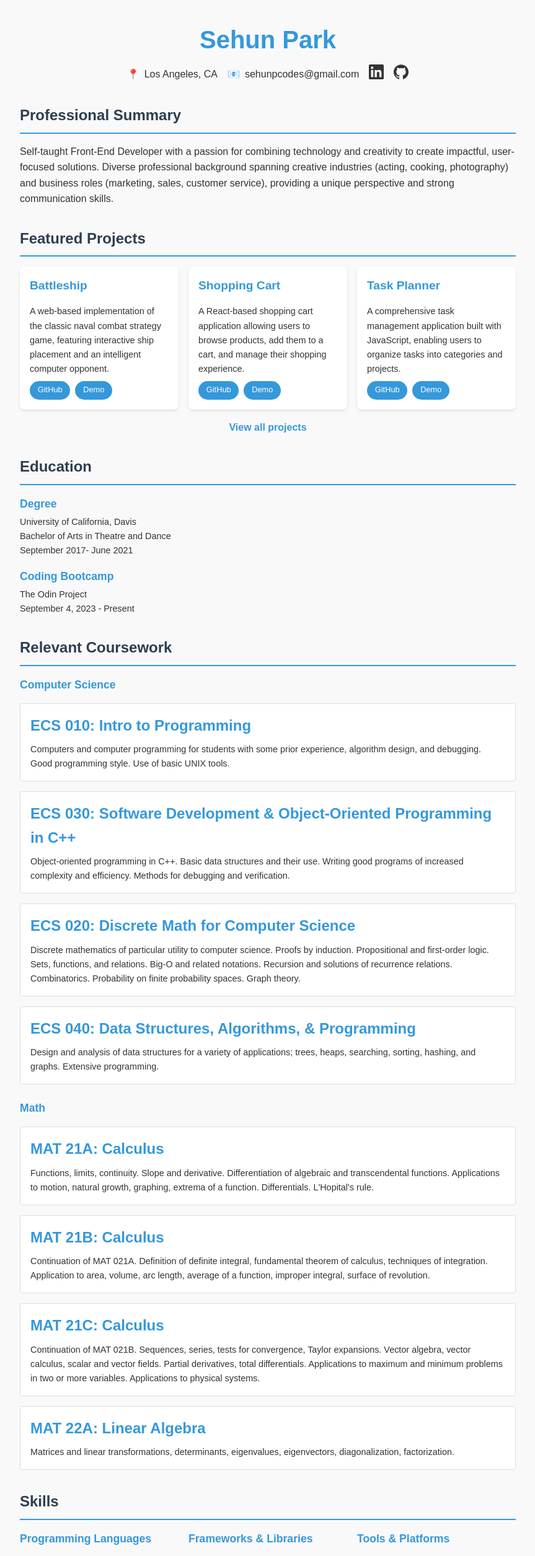
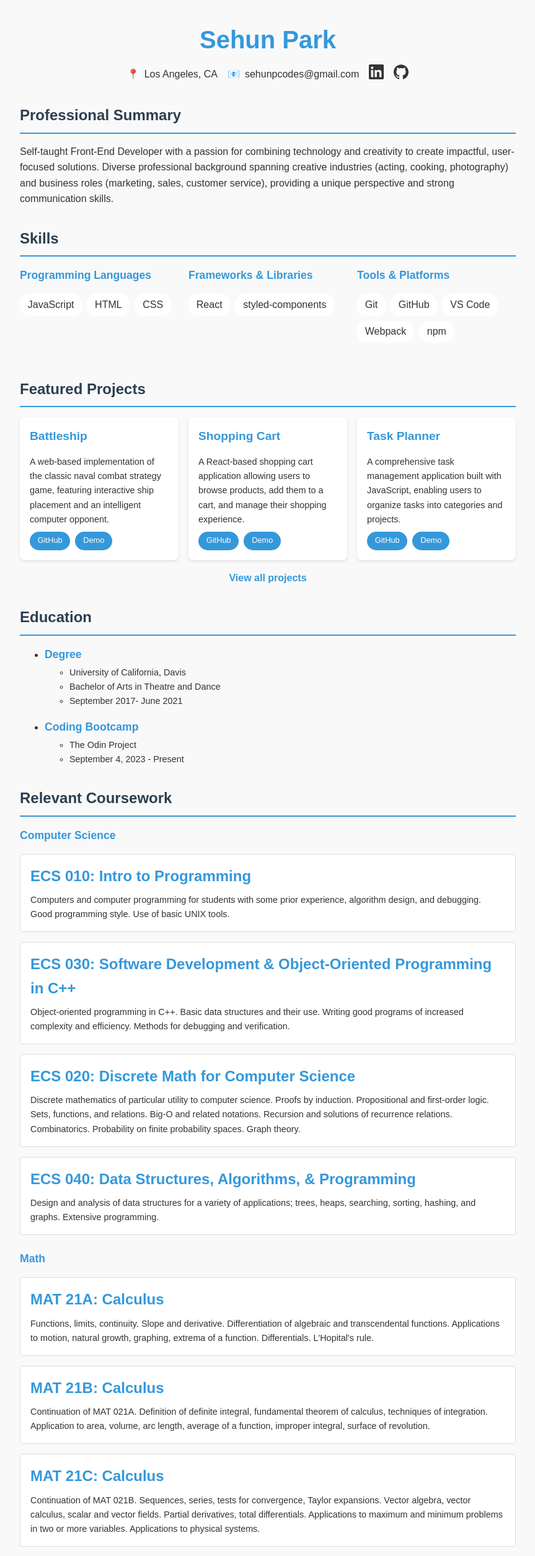
Before and after one commit to sehundpark/personal-portfolio, a React (Vite) app: page /resume in a window 1280 px wide. Shown: the part 234-2745 px from the top of the page at 62% size, without its empty margins (208-1071 px from the left). Built offline with nearby package versions, Linux system fonts and the light colour scheme.

Commit message:
Wording changes. Removed TicTacToe from project list. Readjusted skills displayed.

```diff
--- a/src/App.jsx
+++ b/src/App.jsx
@@ -4,7 +4,7 @@ import { Footer } from "./pages/Footer";
 import { Home } from "./pages/Home";
 import { Works } from "./pages/Works";
 import { Snapshots } from "./pages/Snapshots";
-import { ResumePage } from "./pages/subpages/Education/ResumePage";
+import { ResumePage } from "./pages/ResumePage";
 import { ThemeProvider } from "./components/ThemeContext";
 import ScrollToTop from "./components/ScrollToTop";
 import "./App.css";
--- a/src/components/Projects/ProjectsData.jsx
+++ b/src/components/Projects/ProjectsData.jsx
@@ -46,12 +46,12 @@ export const projectsData = [
     link: "https://github.com/sehundpark/etch-a-sketch",
     demo: "https://sehundpark.github.io/etch-a-sketch/",
   },
-  {
-    image: TicTacToeGIF,
-    title: "Tic-Tac-Toe",
-    description:
-      "A classic Tic-Tac-Toe game implemented with HTML, CSS, and JavaScript. This project features a clean user interface, customizable player names and symbols, and a responsive design.",
-    link: "https://github.com/sehundpark/tic-tac-toe",
-    demo: "https://sehundpark.github.io/tic-tac-toe/",
-  },
+  // {
+  //   image: TicTacToeGIF,
+  //   title: "Tic-Tac-Toe",
+  //   description:
+  //     "A classic Tic-Tac-Toe game implemented with HTML, CSS, and JavaScript. This project features a clean user interface, customizable player names and symbols, and a responsive design.",
+  //   link: "https://github.com/sehundpark/tic-tac-toe",
+  //   demo: "https://sehundpark.github.io/tic-tac-toe/",
+  // },
 ];
--- a/src/components/SkillsSection.jsx
+++ b/src/components/SkillsSection.jsx
@@ -3,7 +3,7 @@ import styled from "styled-components";
 export const SkillsSection = ({ skills }) => {
   return (
     <SkillsContainer>
-      <h2>My Skills</h2>
+      <h2>Skills</h2>
       <SkillsList>
         {skills.map((skill, index) => (
           <SkillItem key={index}>{skill}</SkillItem>
--- a/src/pages/Home.jsx
+++ b/src/pages/Home.jsx
@@ -12,8 +12,8 @@ export const Home = () => {
     "CSS",
     "Styled Components",
     "Git",
-    "Adobe Lightroom",
-    "Adobe Photoshop",
+    // "Adobe Lightroom",
+    // "Adobe Photoshop",
   ];
 
   // const scrollToFooter = () => {
--- a/src/pages/subpages/Education/ResumePage.jsx
+++ b/src/pages/ResumePage.jsx
@@ -1,10 +1,10 @@
 import styled from "styled-components";
-import { Resume } from "./Resume";
+import { Resume } from "./subpages/Education/Resume";
 
 export const ResumePage = () => {
   return (
     <StyledResumePage>
-      <PageHeader>My Resume</PageHeader>
+      <PageHeader>Resume</PageHeader>
       <ResumeWrapper>
         <Resume />
       </ResumeWrapper>
--- a/src/pages/Works.jsx
+++ b/src/pages/Works.jsx
@@ -5,7 +5,7 @@ import { projectsData } from "../components/Projects/ProjectsData";
 export const Works = () => {
   return (
     <StyledWorks>
-      <StyledWorksHeader>My Works</StyledWorksHeader>
+      <StyledWorksHeader>Projects</StyledWorksHeader>
       <StyledWorksProjectGrid>
         {projectsData.map((project, index) => (
           <ProjectCard
--- a/src/pages/subpages/Education/Resume.jsx
+++ b/src/pages/subpages/Education/Resume.jsx
@@ -40,20 +40,20 @@ const skillsData = [
       "VS Code",
       "Webpack",
       "npm",
-      "Adobe Lightroom",
-      "Adobe Photoshop",
+      // "Adobe Lightroom",
+      // "Adobe Photoshop",
     ],
   },
-  {
-    category: "Soft Skills",
-    skills: [
-      "Problem Solving",
-      "Creativity",
-      "Communication",
-      "Adaptability",
-      "Interpersonal Skills",
-    ],
-  },
+  // {
+  //   category: "Soft Skills",
+  //   skills: [
+  //     "Problem Solving",
+  //     "Creativity",
+  //     "Communication",
+  //     "Adaptability",
+  //     "Interpersonal Skills",
+  //   ],
+  // },
 ];
 
 const featuredProjects = [
@@ -184,6 +184,21 @@ export const Resume = () => (
       </Summary>
     </Section>
 
+    <Section title="Skills">
+      <SkillsGrid>
+        {skillsData.map((skillCategory, index) => (
+          <SkillCategory key={index}>
+            <SkillTitle>{skillCategory.category}</SkillTitle>
+            <SkillList>
+              {skillCategory.skills.map((skill, skillIndex) => (
+                <Skill key={skillIndex}>{skill}</Skill>
+              ))}
+            </SkillList>
+          </SkillCategory>
+        ))}
+      </SkillsGrid>
+    </Section>
+
     <Section title="Featured Projects">
       <ProjectGrid>
         {featuredProjects.map((project, index) => (
@@ -213,14 +228,18 @@ export const Resume = () => (
     </Section>
 
     <Section title="Education">
+      <ul>
         {educationData.map((edu, index) => (
           <EducationItem key={index}>
             <Degree>{edu.type}</Degree>
+            <ul>
               {edu.details.map((detail, detailIndex) => (
                 <EducationDetail key={detailIndex}>{detail}</EducationDetail>
               ))}
+            </ul>
           </EducationItem>
         ))}
+      </ul>
     </Section>
 
     <Section title="Relevant Coursework">
@@ -237,21 +256,6 @@ export const Resume = () => (
           </CourseList>
         </CourseCategory>
       ))}
-    </Section>
-
-    <Section title="Skills">
-      <SkillsGrid>
-        {skillsData.map((skillCategory, index) => (
-          <SkillCategory key={index}>
-            <SkillTitle>{skillCategory.category}</SkillTitle>
-            <SkillList>
-              {skillCategory.skills.map((skill, skillIndex) => (
-                <Skill key={skillIndex}>{skill}</Skill>
-              ))}
-            </SkillList>
-          </SkillCategory>
-        ))}
-      </SkillsGrid>
     </Section>
   </ResumeContainer>
 );
@@ -399,7 +403,7 @@ const ViewMoreLink = styled(Link)`
   }
 `;
 
-const EducationItem = styled.div`
+const EducationItem = styled.li`
   margin-bottom: 1rem;
 `;
 
@@ -409,7 +413,7 @@ const Degree = styled.h3`
   color: var(--primary-color);
 `;
 
-const EducationDetail = styled.p`
+const EducationDetail = styled.li`
   margin: 0;
   font-size: 0.9rem;
 `;
```
Lines whose indentation alone changed are shown as unchanged.
